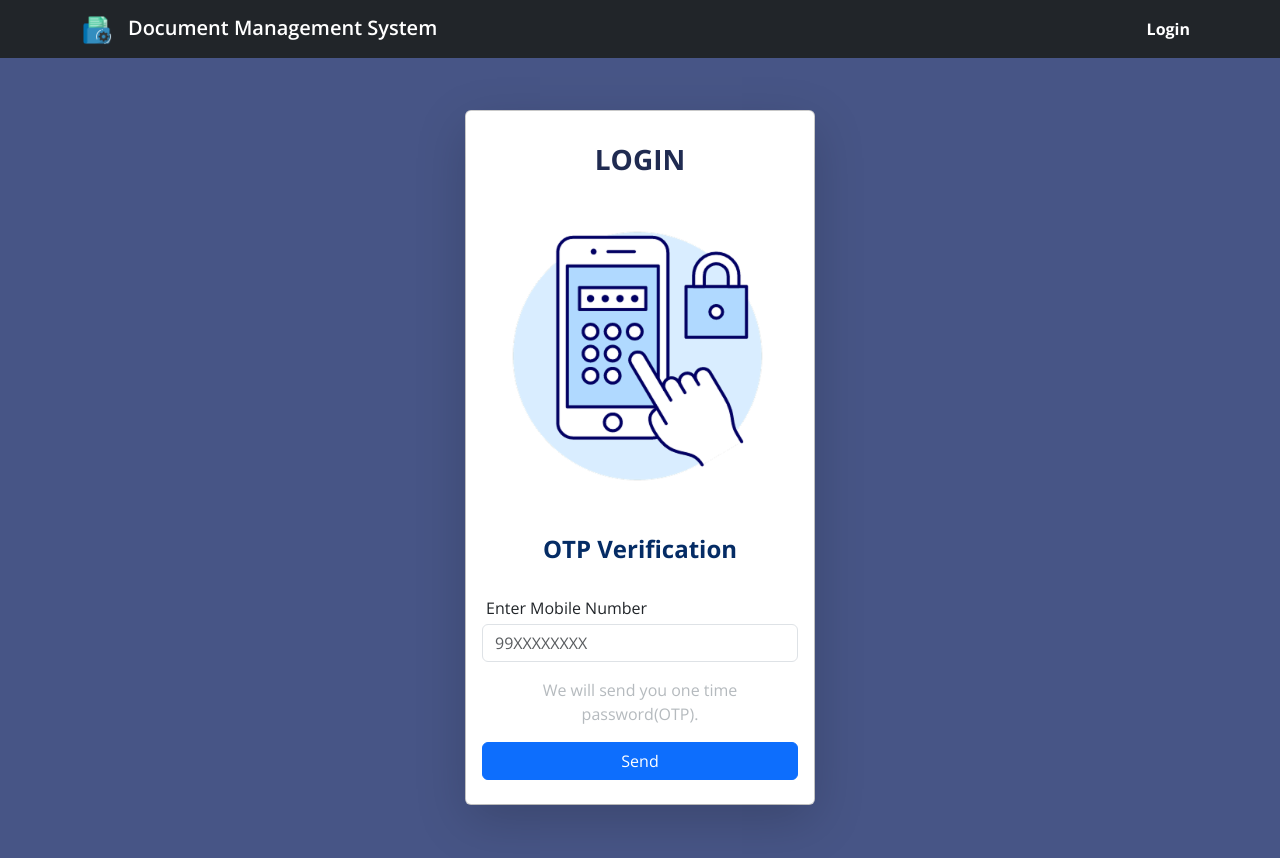
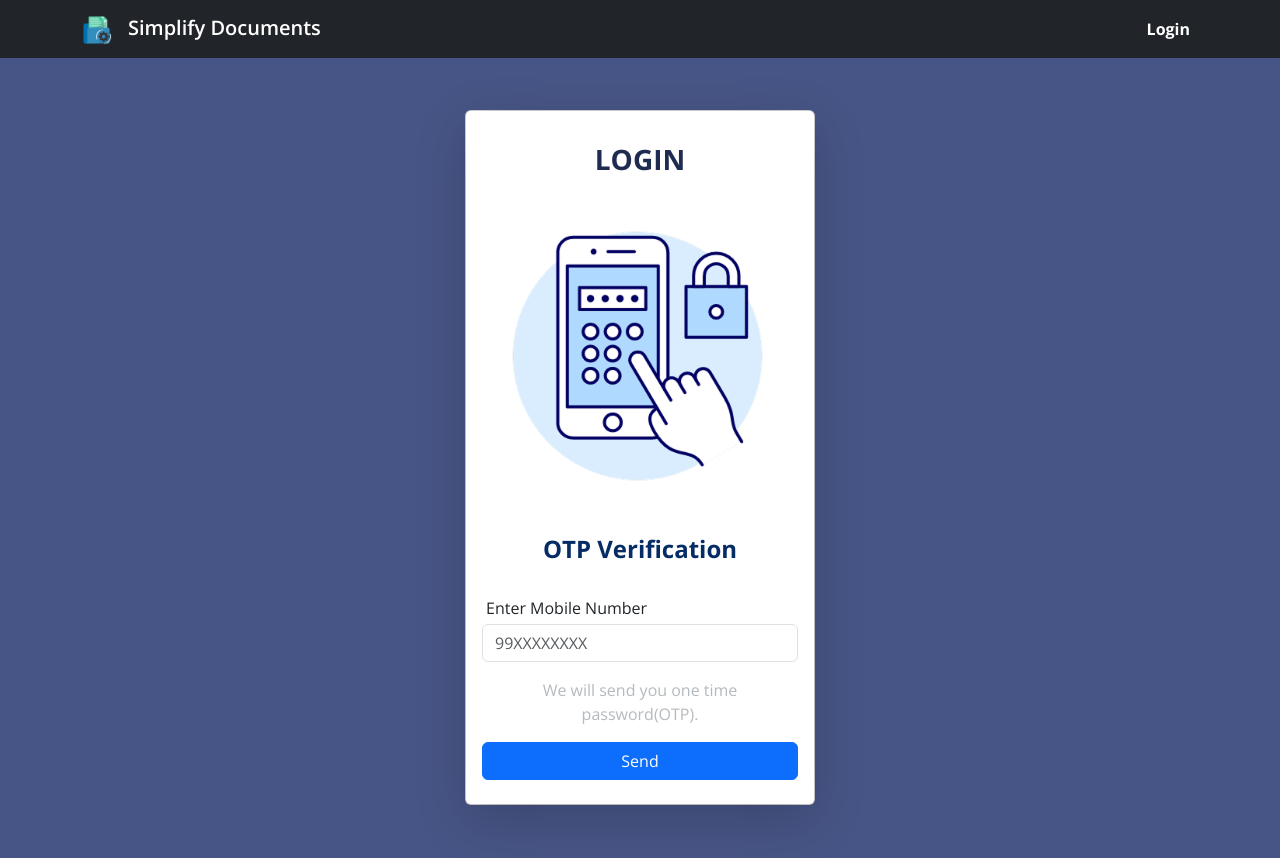
Before and after one commit to SimunBiswas/Data-Management-System, a React (Create React App) app: page / in a window 1280 px wide. Built offline with nearby package versions, Linux system fonts and the light colour scheme.

Commit message:
logo update

```diff
--- a/src/components/Navbar.js
+++ b/src/components/Navbar.js
@@ -19,7 +19,7 @@ export default function Navbar() {
       <div className="container">
         <NavLink className="navbar-brand" to="/">
           <img src="logo1.png" alt="logo" style={{ "width" : "30px"}} className="me-3" />
-          <span className="fw-semibold">Document Management System</span>
+          <span className="fw-semibold">Simplify Documents</span>
         </NavLink>
         <button
           className="navbar-toggler"
```
